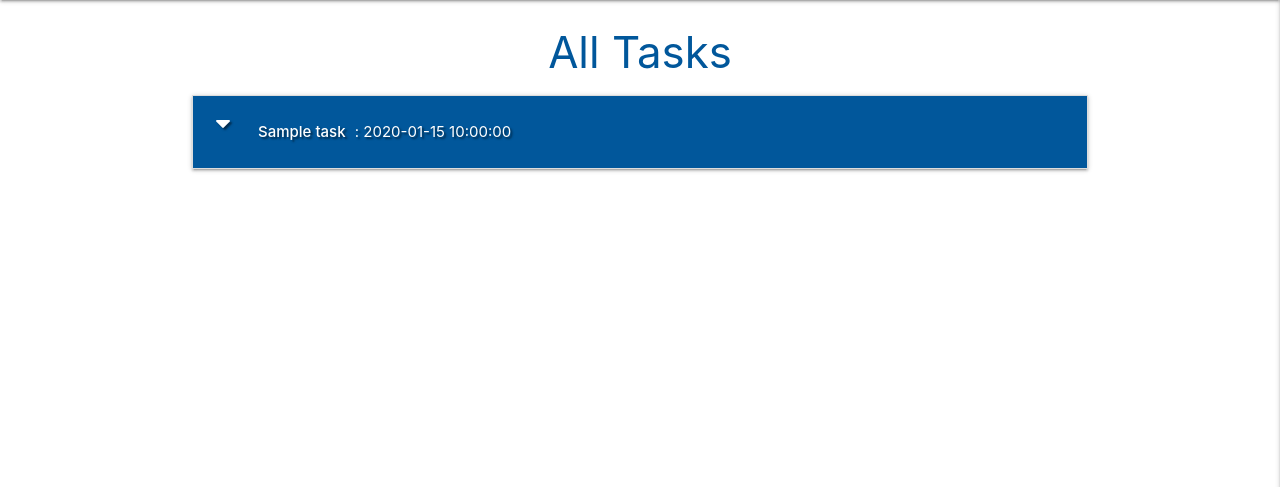
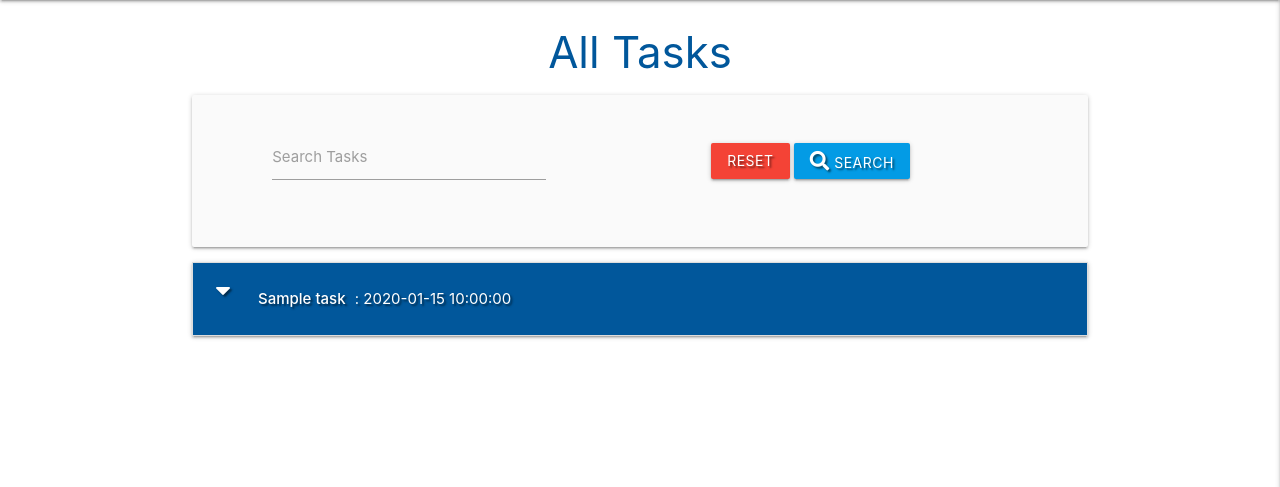
Before and after one commit to NgiapPuoyKoh/flask-task-manager-nkoh, a Flask app: page / in a window 1280 px wide. Shown: the part 64-551 px from the top of the page. Run offline with Flask 2, Linux system fonts and the light colour scheme; a database or web service that is not in the repository returns one stand-in record (values such as "Sample title"); some libraries are stand-ins or nearby versions.

Commit message:
Add Search functionality

```diff
--- a/app.py
+++ b/app.py
@@ -29,6 +29,12 @@ def get_tasks():
     tasks = list(mongo.db.tasks.find())
     return render_template("tasks.html", tasks=tasks)
 
+
+@app.route("/search", methods=["GET", "POST"])
+def search():
+    query = request.form.get("query")
+    tasks = list(mongo.db.tasks.find({"$text": {"$search": query}} ))
+    return render_template("tasks.html", tasks=tasks)
 
 @app.route("/register", methods=["GET", "POST"])
 def register():
--- a/templates/tasks.html
+++ b/templates/tasks.html
@@ -2,6 +2,24 @@
 
 <h3 class="light-blue-text text-darken-4 center-align">All Tasks</h3>
 
+<div class="row card-panel grey lighten-5">
+	<form action="{{ url_for('search') }}" method="post" class=" col s12">
+		<div class="row valign-wrapper center-align">
+			<div class="input-field col s12 m8">
+				<i class="fas fas-search prefix light-blue-text text-darken-4"></i>
+				<input type="text" name="query" id="query" minlegth="3" class="validate" required>
+				<label for="query">Search Tasks</label>
+			</div>
+			<div class="col s12 m">
+				<a href="{{ url_for('get_tasks')}}" class="red btn text-shadow">Reset</a>
+				<button type="submit" class="light-blue darken-1 btn text-shadow">
+                <i class="fas fa-search eft"></i> Search</button>
+			</div>
+		</div>
+	</form>
+</div>
+
+{% if tasks |length > 0 %}
 <ul class="collapsible">
 	{% for task in tasks %}
 	<li>
@@ -9,16 +27,8 @@
 			<div class="col s3">
 				<i class="fas fa-caret-down"></i>
 				{% if session.user|lower ==task.created_by|lower %}
-        <a
-          href="{{ url_for('delete_task', task_id=task._id) }}"
-          class="btn-small green accent-4"
-          >Done</a
-        >
-        <a
-          href="{{ url_for('edit_task', task_id=task._id) }}"
-          class="btn-small blue accent-4"
-          >Edit</a
-        >
+				<a href="{{ url_for('delete_task', task_id=task._id) }}" class="btn-small green accent-4">Done</a>
+				<a href="{{ url_for('edit_task', task_id=task._id) }}" class="btn-small blue accent-4">Edit</a>
 				{% endif %}
 			</div>
 			<div class="col s9">
@@ -40,5 +50,7 @@
 	</li>
 	{% endfor %}
 </ul>
-
+{% else %}
+<h3 class="red-text text-darken-4 center-align">No Results Found</h3>
+{% endif %}
 {% endblock %}
```
Lines whose indentation alone changed are shown as unchanged.
